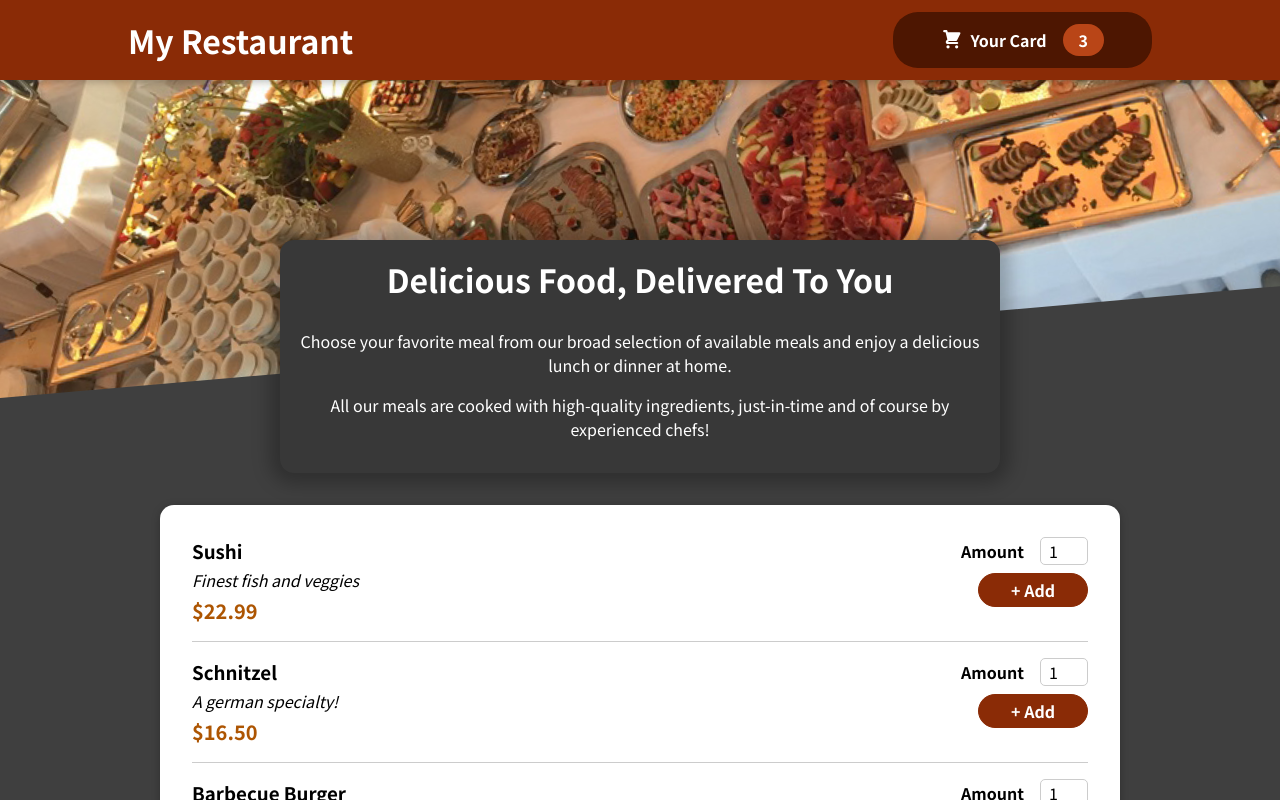
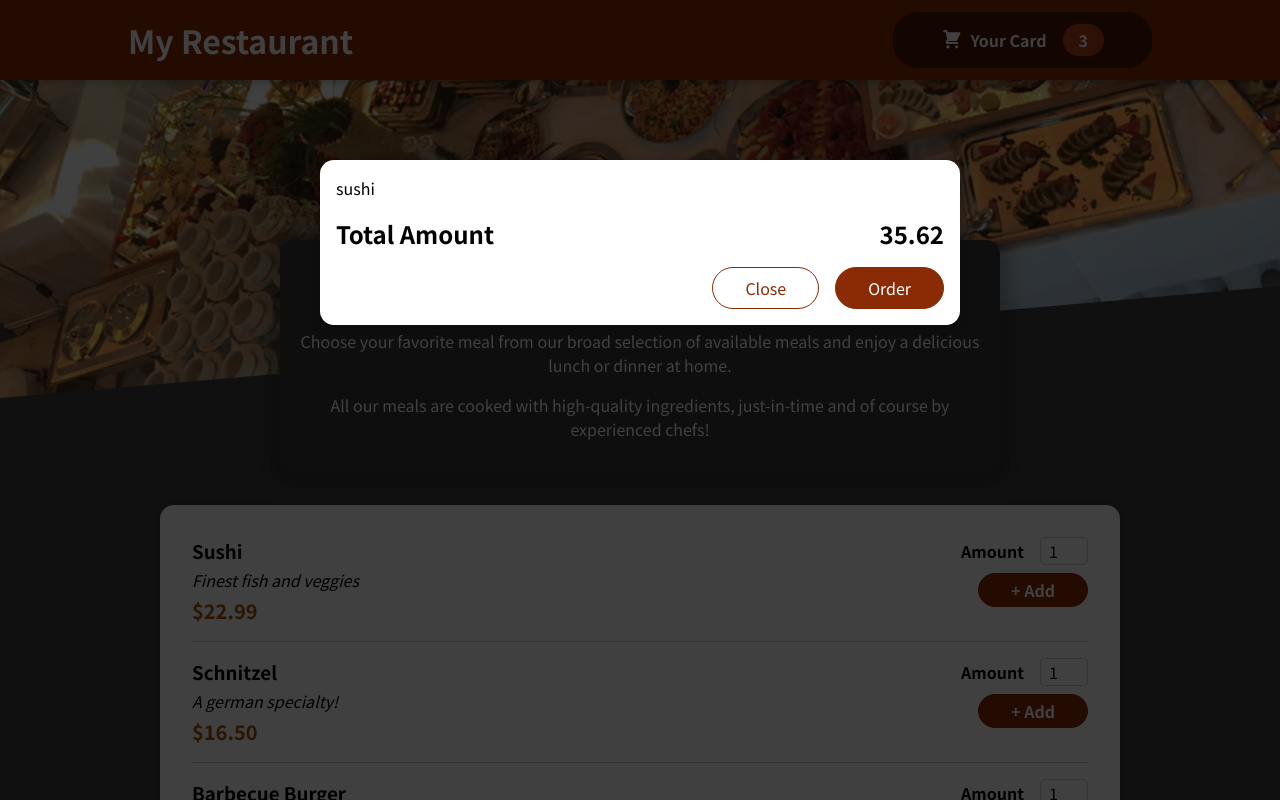
Before and after one commit to AshishSinghDeveloper/Food-Order, a React (Create React App) app: page / in a window 1280 px wide. Shown: the top 800 px of the page. Built offline with nearby package versions, Linux system fonts and the light colour scheme.

Commit message:
Implements react portal for showing order info.

```diff
--- a/public/index.html
+++ b/public/index.html
@@ -28,6 +28,7 @@
   </head>
   <body>
     <noscript>You need to enable JavaScript to run this app.</noscript>
+    <div id="overlays"></div>
     <div id="root"></div>
     <!--
       This HTML file is a template.
--- a/src/App.js
+++ b/src/App.js
@@ -1,10 +1,12 @@
-import { Fragment } from "react/cjs/react.production.min";
+import { Fragment } from "react";
+import Cart from "./Components/Cart/Cart";
 import Header from "./Components/Layout/Header";
 import Meals from "./Components/Meals/Meals";
 
 function App() {
   return (
     <Fragment>
+      <Cart />
       <Header />
       <main>
         <Meals />
--- /dev/null
+++ b/src/Components/Cart/Cart.js
@@ -0,0 +1,28 @@
+import Modal from "../UI/Modal";
+import style from "./Cart.module.css";
+
+const Cart = (props) => {
+  const cartItems = (
+    <ul className={style["cart-items"]}>
+      {[{ name: "sushi", id: "c1", price: 12.99 }].map((item) => (
+        <li>{item.name}</li>
+      ))}
+    </ul>
+  );
+
+  return (
+    <Modal>
+      {cartItems}
+      <div className={style.total}>
+        <span>Total Amount</span>
+        <span>35.62</span>
+      </div>
+      <div className={style.actions}>
+        <button className={style["button--alt"]}>Close</button>
+        <button className={style.button}>Order</button>
+      </div>
+    </Modal>
+  );
+};
+
+export default Cart;
--- /dev/null
+++ b/src/Components/Cart/Cart.module.css
@@ -0,0 +1,46 @@
+.cart-items {
+  list-style: none;
+  margin: 0;
+  padding: 0;
+  max-height: 20rem;
+  overflow: auto;
+}
+
+.total {
+  display: flex;
+  justify-content: space-between;
+  align-items: center;
+  font-weight: bold;
+  font-size: 1.5rem;
+  margin: 1rem 0;
+}
+
+.actions {
+  text-align: right;
+}
+
+.actions button {
+  font: inherit;
+  cursor: pointer;
+  background-color: transparent;
+  border: 1px solid #8a2b06;
+  padding: 0.5rem 2rem;
+  border-radius: 25px;
+  margin-left: 1rem;
+}
+
+.actions button:hover,
+.actions button:active {
+  background-color: #5a1a01;
+  border-color: #5a1a01;
+  color: white;
+}
+
+.actions .button--alt {
+  color: #8a2b06;
+}
+
+.actions .button {
+  background-color: #8a2b06;
+  color: white;
+}
--- a/src/Components/Layout/HeaderCartButton.js
+++ b/src/Components/Layout/HeaderCartButton.js
@@ -1,4 +1,4 @@
-import CartIcon from "../Card/CartIcon";
+import CartIcon from "../Cart/CartIcon";
 import style from "./HeaderCartButton.module.css";
 
 const HeaderCardButton = (props) => {
--- /dev/null
+++ b/src/Components/UI/Modal.js
@@ -0,0 +1,26 @@
+import ReactDOM from 'react-dom';
+import { Fragment } from "react";
+import style from "./Modal.module.css";
+
+const Backdrop = props => {
+  return <div className={style.backdrop}></div>;
+};
+const ModalOverlay = (props) => {
+  return (
+    <div className={style.modal}>
+      <div className={style.content}>{props.children}</div>
+    </div>
+  );
+};
+const portalElement = document.getElementById("overlays");
+console.log("portalELement", portalElement);
+const Modal = (props) => {
+  return (
+    <Fragment>
+      {ReactDOM.createPortal(<Backdrop />, portalElement)}
+      {ReactDOM.createPortal(<ModalOverlay>{props.children}</ModalOverlay>, portalElement)}
+    </Fragment>
+  );
+};
+
+export default Modal;
--- /dev/null
+++ b/src/Components/UI/Modal.module.css
@@ -0,0 +1,40 @@
+.backdrop {
+  position: fixed;
+  top: 0;
+  left: 0;
+  width: 100%;
+  height: 100vh;
+  z-index: 20;
+  background-color: rgba(0, 0, 0, 0.75);
+}
+
+.modal {
+  position: fixed;
+  top: 20vh;
+  left: 5%;
+  width: 90%;
+  background-color: white;
+  padding: 1rem;
+  border-radius: 14px;
+  box-shadow: 0 2px 8px rgba(0, 0, 0, 0.25);
+  z-index: 30;
+  animation: slide-down 300ms ease-out forwards;
+}
+
+@media (min-width: 768px) {
+  .modal {
+    width: 40rem;
+    left: calc(50% - 20rem);
+  }
+}
+
+@keyframes slide-down {
+  from {
+    opacity: 0;
+    transform: translateY(-3rem);
+  }
+  to {
+    opacity: 1;
+    transform: translateY(0);
+  }
+}
```
Also changed, not shown: src/Components/Cart/CartIcon.js (renamed from src/Components/Card/CartIcon.js).
